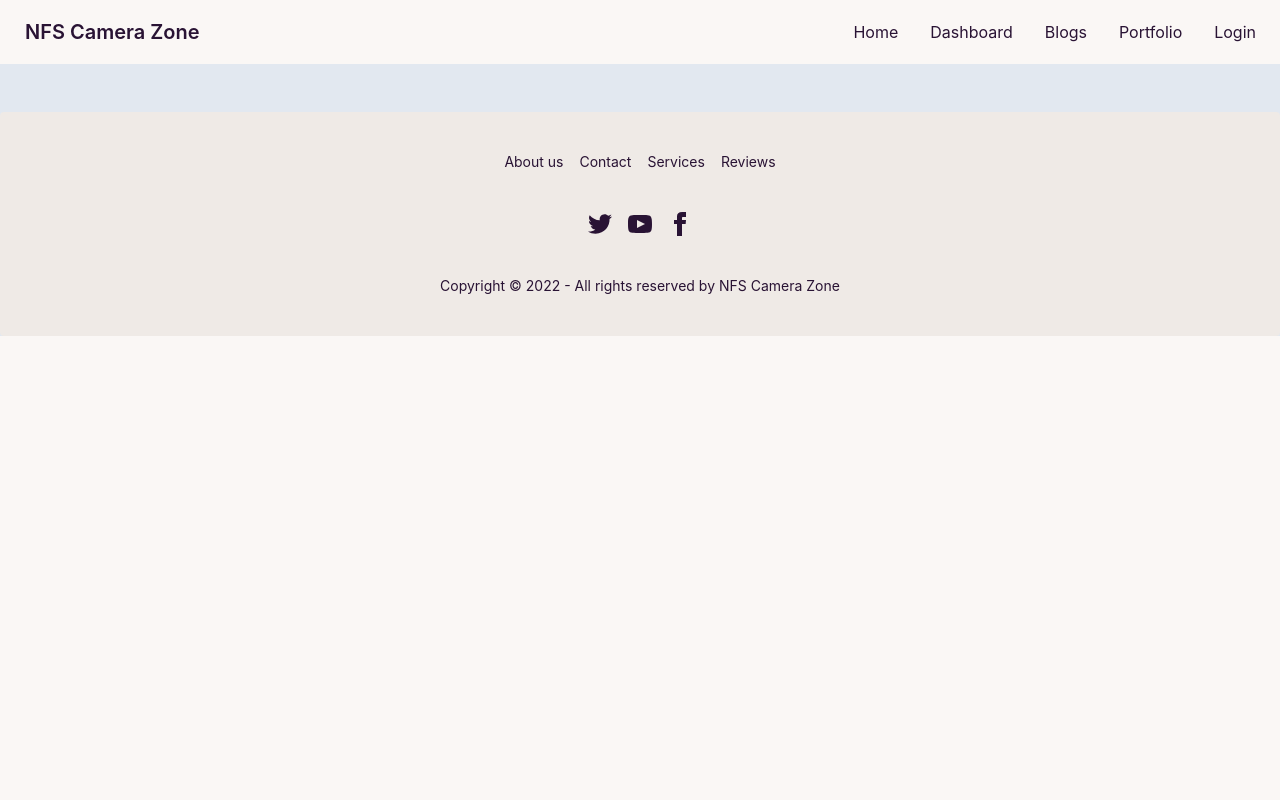
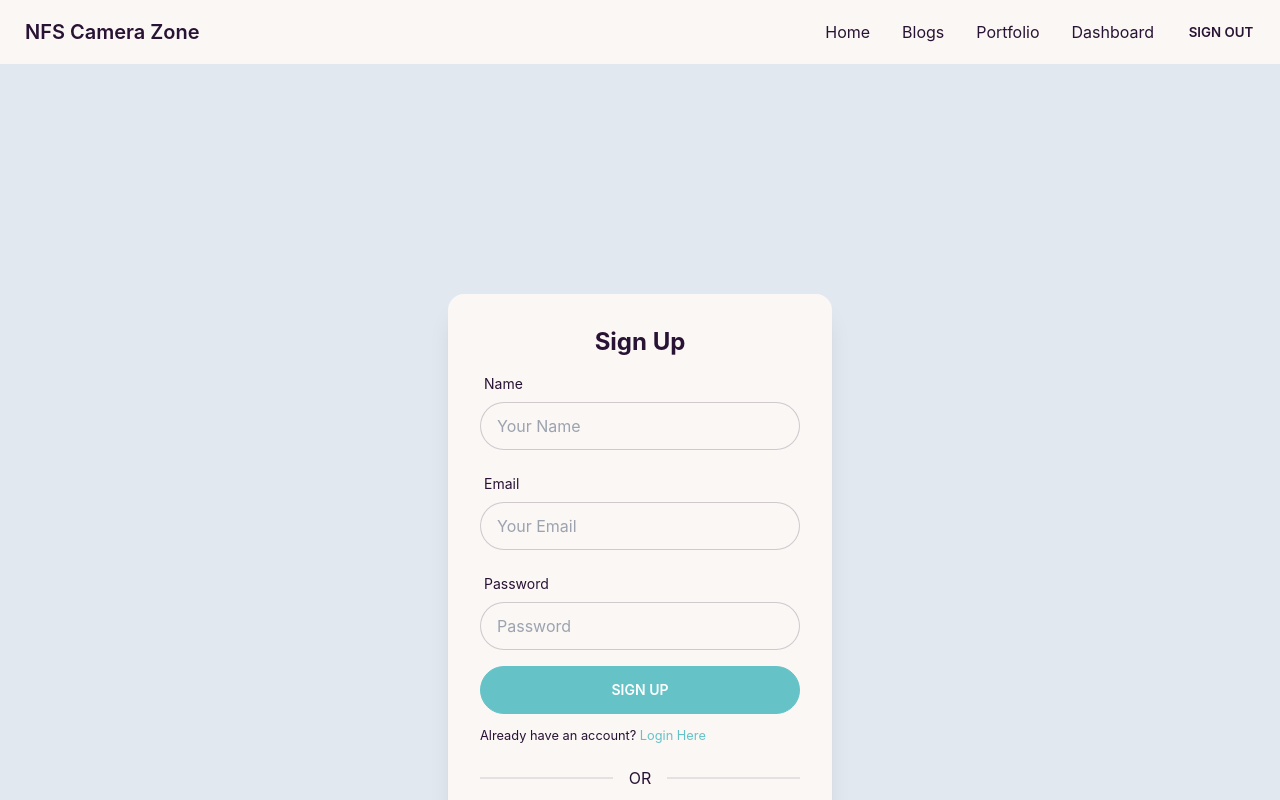
Before and after one commit to nafish08/nfs-camera-zone-client-side, a React (Create React App) app: page /signup in a window 1280 px wide. Shown: the top 800 px of the page. Built offline with nearby package versions, Linux system fonts and the light colour scheme; no server answers; sample sign-in values are in the browser's storage.

Commit message:
sign up page added

```diff
--- a/src/App.js
+++ b/src/App.js
@@ -3,6 +3,7 @@
 import Home from './Pages/Home/Home';
 import Login from './Pages/Login/Login';
 import RequireAuth from './Pages/Login/RequireAuth';
+import SignUp from './Pages/Login/SignUp';
 import Purchase from './Pages/Purchase/Purchase';
 import Footer from './Pages/Shared/Footer';
 import Header from './Pages/Shared/Header';
@@ -20,6 +21,7 @@
           </RequireAuth>
         }></Route>
         <Route path='/login' element={<Login></Login>}></Route>
+        <Route path='/signup' element={<SignUp></SignUp>}></Route>
       </Routes>
       <Footer></Footer>
     </div>
--- a/src/Pages/Login/Login.js
+++ b/src/Pages/Login/Login.js
@@ -22,7 +22,7 @@
 
 
     if (user) {
-        navigate(from, { replace: true });
+        navigate('/home');
     }
 
 
@@ -101,7 +101,7 @@
                     <div className="divider">OR</div>
                     <button
                         onClick={() => signInWithGoogle()}
-                        className="btn btn-outline"
+                        className="btn btn-outline btn-secondary"
                     >Login with Google</button>
                 </div>
             </div>
--- a/src/Pages/Login/SignUp.js
+++ b/src/Pages/Login/SignUp.js
@@ -0,0 +1,133 @@
+import React from 'react';
+import { useCreateUserWithEmailAndPassword, useSignInWithGoogle, useUpdateProfile } from 'react-firebase-hooks/auth';
+import auth from '../../firebase.init';
+import { useForm } from "react-hook-form";
+import Loading from '../Shared/Loading';
+import { Link, useNavigate } from 'react-router-dom';
+
+const SignUp = () => {
+    const [signInWithGoogle, gUser, gLoading, gError] = useSignInWithGoogle(auth);
+    const { register, formState: { errors }, handleSubmit } = useForm();
+    const [
+        createUserWithEmailAndPassword,
+        user,
+        loading,
+        error,
+    ] = useCreateUserWithEmailAndPassword(auth);
+
+    const [updateProfile, updating, updateError] = useUpdateProfile(auth);
+
+
+    const navigate = useNavigate();
+
+    let signInError;
+
+    if (loading || gLoading || updating) {
+        return <Loading></Loading>
+    }
+
+    if (error || gError || updateError) {
+        signInError = <p className='text-red-500'><small>{error?.message || gError?.message || updateError?.message}</small></p>
+    }
+
+    if (user) {
+        navigate('/home');
+    }
+
+    const onSubmit = async data => {
+        await createUserWithEmailAndPassword(data.email, data.password);
+        await updateProfile({ displayName: data.name });
+        console.log('update done');
+    }
+    return (
+        <div className='flex h-screen justify-center items-center my-32'>
+            <div className="card w-96 bg-base-100 shadow-xl">
+                <div className="card-body">
+                    <h2 className="text-center text-2xl font-bold">Sign Up</h2>
+                    <form onSubmit={handleSubmit(onSubmit)}>
+
+                        <div className="form-control w-full max-w-xs">
+                            <label className="label">
+                                <span className="label-text">Name</span>
+                            </label>
+                            <input
+                                type="text"
+                                placeholder="Your Name"
+                                className="input input-bordered w-full max-w-xs"
+                                {...register("name", {
+                                    required: {
+                                        value: true,
+                                        message: 'Name is Required'
+                                    }
+                                })}
+                            />
+                            <label className="label">
+                                {errors.name?.type === 'required' && <span className="label-text-alt text-red-500">{errors.name.message}</span>}
+                            </label>
+                        </div>
+
+                        <div className="form-control w-full max-w-xs">
+                            <label className="label">
+                                <span className="label-text">Email</span>
+                            </label>
+                            <input
+                                type="email"
+                                placeholder="Your Email"
+                                className="input input-bordered w-full max-w-xs"
+                                {...register("email", {
+                                    required: {
+                                        value: true,
+                                        message: 'Email is Required'
+                                    },
+                                    pattern: {
+                                        value: /[a-z0-9]+@[a-z]+\.[a-z]{2,3}/,
+                                        message: 'Provide a valid Email'
+                                    }
+                                })}
+                            />
+                            <label className="label">
+                                {errors.email?.type === 'required' && <span className="label-text-alt text-red-500">{errors.email.message}</span>}
+                                {errors.email?.type === 'pattern' && <span className="label-text-alt text-red-500">{errors.email.message}</span>}
+                            </label>
+                        </div>
+                        <div className="form-control w-full max-w-xs">
+                            <label className="label">
+                                <span className="label-text">Password</span>
+                            </label>
+                            <input
+                                type="password"
+                                placeholder="Password"
+                                className="input input-bordered w-full max-w-xs"
+                                {...register("password", {
+                                    required: {
+                                        value: true,
+                                        message: 'Password is Required'
+                                    },
+                                    minLength: {
+                                        value: 6,
+                                        message: 'Must be 6 characters or longer'
+                                    }
+                                })}
+                            />
+                            <label className="label">
+                                {errors.password?.type === 'required' && <span className="label-text-alt text-red-500">{errors.password.message}</span>}
+                                {errors.password?.type === 'minLength' && <span className="label-text-alt text-red-500">{errors.password.message}</span>}
+                            </label>
+                        </div>
+
+                        {signInError}
+                        <input className='btn w-full max-w-xs text-white btn-primary' type="submit" value="Sign Up" />
+                    </form>
+                    <p><small>Already have an account? <Link className='text-primary' to="/login">Login Here</Link></small></p>
+                    <div className="divider">OR</div>
+                    <button
+                        onClick={() => signInWithGoogle()}
+                        className="btn btn-outline btn-secondary"
+                    >Signin with Google</button>
+                </div>
+            </div>
+        </div >
+    );
+};
+
+export default SignUp;
--- a/src/Pages/Shared/Header.js
+++ b/src/Pages/Shared/Header.js
@@ -1,14 +1,25 @@
+import { signOut } from 'firebase/auth';
 import React from 'react';
+import { useAuthState } from 'react-firebase-hooks/auth';
 import { Link } from 'react-router-dom';
+import auth from '../../firebase.init';
 
 const Header = () => {
+    const [user] = useAuthState(auth);
+
+    const logout = () => {
+        signOut(auth);
+    };
+
     // It's because of multiuse
     const menuItems = <>
         <li><Link to="/">Home</Link></li>
-        <li><Link to="/dashboard">Dashboard</Link></li>
         <li><Link to="/blogs">Blogs</Link></li>
         <li><Link to="/contact">Portfolio</Link></li>
-        <li><Link to="/about">Login</Link></li>
+        {
+            user && <li><Link to="/dashboard">Dashboard</Link></li>
+        }
+        <li>{user ? <button className="btn btn-ghost" onClick={logout} >Sign Out</button> : <Link to="/login">Login</Link>}</li>
     </>
     return (
         <div className="navbar bg-base-100">
```
